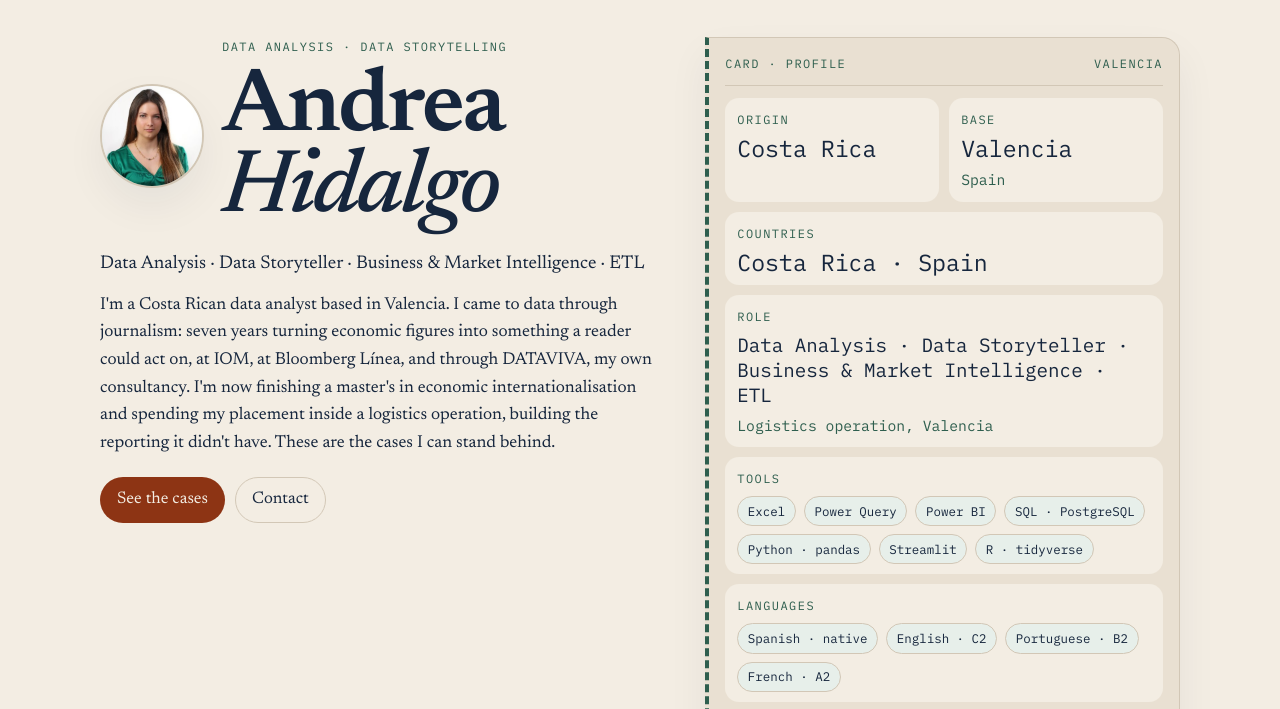
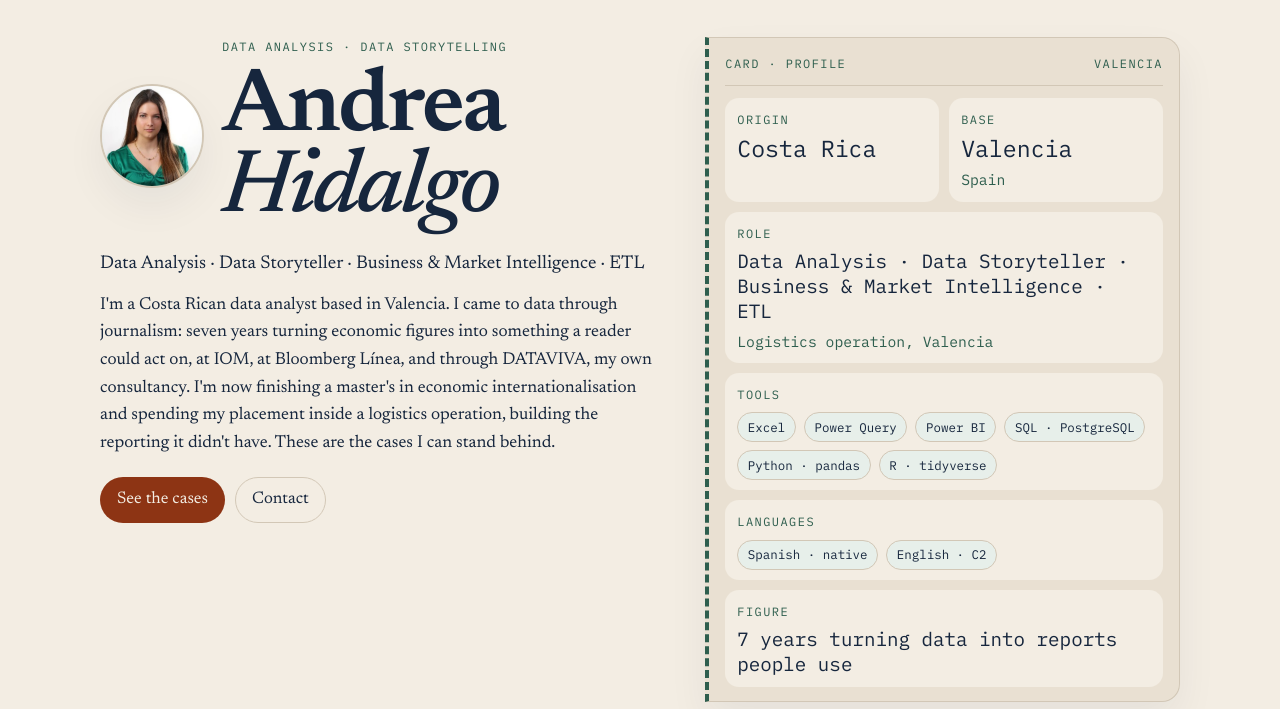
Before and after one commit to HidalgosCode27/dataviva, a plain HTML site: page index.html in a window 1280 px wide. Shown: the part 76-785 px from the top of the page. Drawn offline with Linux system fonts and the light colour scheme.

Commit message:
Drop the countries card, Streamlit, and the extra languages.
The profile keeps Spanish and English only. Streamlit is no longer listed as a tool.

Co-authored-by: Andrea Hidalgo <andrehidalgoarce@gmail.com>

```diff
--- a/index.html
+++ b/index.html
@@ -102,10 +102,6 @@
               <p class="kpi-note">Spain</p>
             </article>
             <article class="kpi kpi-wide">
-              <p class="kpi-label">Countries</p>
-              <p class="kpi-value">Costa Rica · Spain</p>
-            </article>
-            <article class="kpi kpi-wide">
               <p class="kpi-label">Role</p>
               <p class="kpi-value kpi-value-long">Data Analysis · Data Storyteller · Business &amp; Market Intelligence · ETL</p>
               <p class="kpi-note">Logistics operation, Valencia</p>
@@ -118,7 +114,6 @@
                 <li>Power BI</li>
                 <li>SQL · PostgreSQL</li>
                 <li>Python · pandas</li>
-                <li>Streamlit</li>
                 <li>R · tidyverse</li>
               </ul>
             </article>
@@ -127,8 +122,6 @@
               <ul class="chips">
                 <li>Spanish · native</li>
                 <li>English · C2</li>
-                <li>Portuguese · B2</li>
-                <li>French · A2</li>
               </ul>
             </article>
             <article class="kpi kpi-wide">
```
Also changed, not shown: 1 other file.
